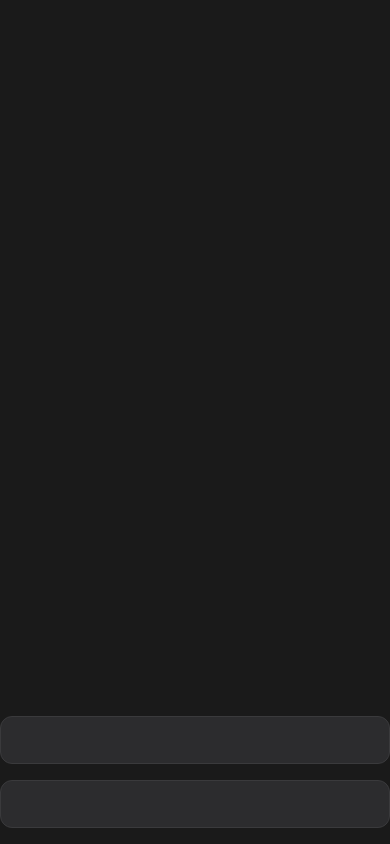
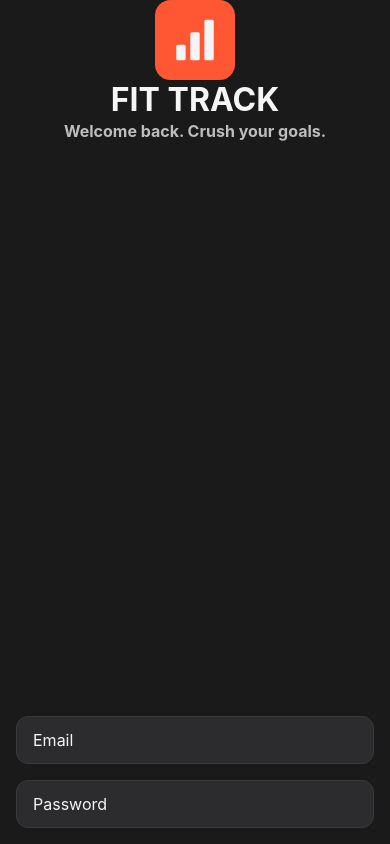
Before and after one commit to Sergio-La/FitTrack, a React Native app: screen / in a window 390 px wide. Built offline with nearby package versions, Linux system fonts and the light colour scheme.

Commit message:
feat: Implement initial login screen with SVG logo and add react-native-svg dependency.

```diff
--- /dev/null
+++ b/components/assets/icons/Logo.tsx
@@ -0,0 +1,40 @@
+import * as React from "react";
+import Svg, { G, Rect } from "react-native-svg";
+import { COLORS } from "../../../constants/theme";
+
+const Logo = ({ size = 80, ...props }) => {
+    return (
+        <Svg
+            width={size}
+            height={size}
+            viewBox="0 0 512 512"
+            fill="none"
+            {...props}
+        >
+            {/* 🟠 Fondo circular */}
+            <Rect
+                x="0"
+                y="0"
+                width="512"
+                height="512"
+                rx="100"
+                ry="100"
+                fill={COLORS.primary}
+            />
+
+            {/* 📊 Grupo centrado matemáticamente */}
+            <G transform="translate(136, 126)">
+                {/* Barra 1: Pequeña */}
+                <Rect x="0" y="160" width="60" height="100" rx="10" fill="#F5F5F5" />
+
+                {/* Barra 2: Mediana */}
+                <Rect x="90" y="80" width="60" height="180" rx="10" fill="#F5F5F5" />
+
+                {/* Barra 3: Grande */}
+                <Rect x="180" y="0" width="60" height="260" rx="10" fill="#F5F5F5" />
+            </G>
+        </Svg>
+    );
+};
+
+export default Logo;
--- a/package.json
+++ b/package.json
@@ -34,6 +34,7 @@
     "react-native-reanimated": "~4.1.1",
     "react-native-safe-area-context": "~5.6.0",
     "react-native-screens": "~4.16.0",
+    "react-native-svg": "15.12.1",
     "react-native-web": "~0.21.0",
     "react-native-worklets": "0.5.1"
   },
--- a/screens/LoginScreen.tsx
+++ b/screens/LoginScreen.tsx
@@ -1,22 +1,26 @@
 import React from 'react';
-import { StyleSheet, TextInput, View } from 'react-native';
+import { StyleSheet, Text, TextInput, View } from 'react-native';
 import { SafeAreaProvider } from 'react-native-safe-area-context';
+import Logo from '../components/assets/icons/Logo';
 import { COLORS, SIZES } from '../constants/theme';
 
 const LoginScreen = () => {
     return (
         <SafeAreaProvider style={styles.container}>
             <View style={styles.container}>
-                {/* Aquí irá el Logo que ves en tu maqueta */}
+                <Logo></Logo>
+                <Text style={styles.title}>Fit Track</Text>
+                <Text style={styles.subtitle}>Welcome back. Crush your goals.</Text>
+            </View>
 
-                {/* Aquí irán los textos de bienvenida */}
+            <View style={styles.formContainer}>
+                {/*Email*/}
+                <TextInput style={styles.textInput} placeholder="Email">
+                </TextInput>
+                {/*Password*/}
+                <TextInput style={styles.textInput} secureTextEntry={true} placeholder="Password">
+                </TextInput>
             </View>
-            {/*Email*/}
-            <TextInput style={styles.textInput} >
-            </TextInput>
-            {/*Password*/}
-            <TextInput style={styles.textInput} >
-            </TextInput>
         </SafeAreaProvider>
     );
 };
@@ -25,6 +29,7 @@ const styles = StyleSheet.create({
     container: {
         flex: 1,
         backgroundColor: COLORS.background,
+        alignItems: 'center',
     },
     headerContainer: {
         alignItems: 'center',
@@ -33,7 +38,8 @@ const styles = StyleSheet.create({
     title: {
         fontWeight: 'bold',
         textTransform: 'uppercase',
-        fontSize: SIZES.font * 2
+        fontSize: SIZES.font * 2,
+        color: COLORS.textHigh,
     },
     subtitle: {
         fontWeight: 'bold',
@@ -50,6 +56,11 @@ const styles = StyleSheet.create({
         justifyContent: 'center',
         marginBottom: SIZES.base * 2
     },
+    formContainer: {
+        paddingHorizontal: SIZES.base * 2,
+        marginTop: SIZES.base * 2,
+        width: '100%'
+    },
     textInput: {
         backgroundColor: COLORS.surface,
         borderColor: COLORS.border,
@@ -60,7 +71,7 @@ const styles = StyleSheet.create({
         color: COLORS.textHigh,
         fontSize: SIZES.font,
         marginBottom: SIZES.base * 2
-    }
+    },
 });
 
 export default LoginScreen;
```
Also changed, not shown: screens/TestType.tsx (added, +11 -0 lines), 1 other file (tests, documents, lock files or other folders).
